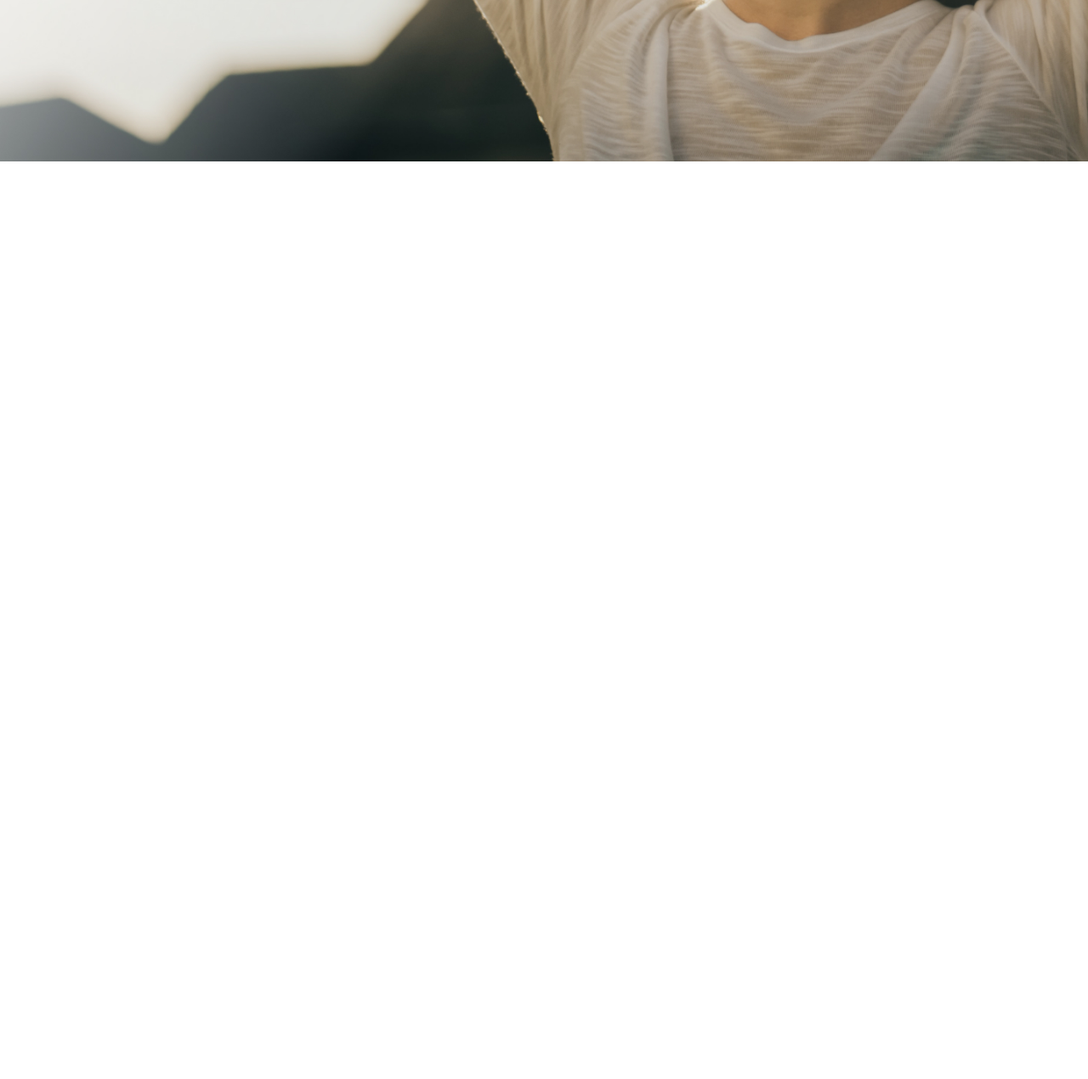
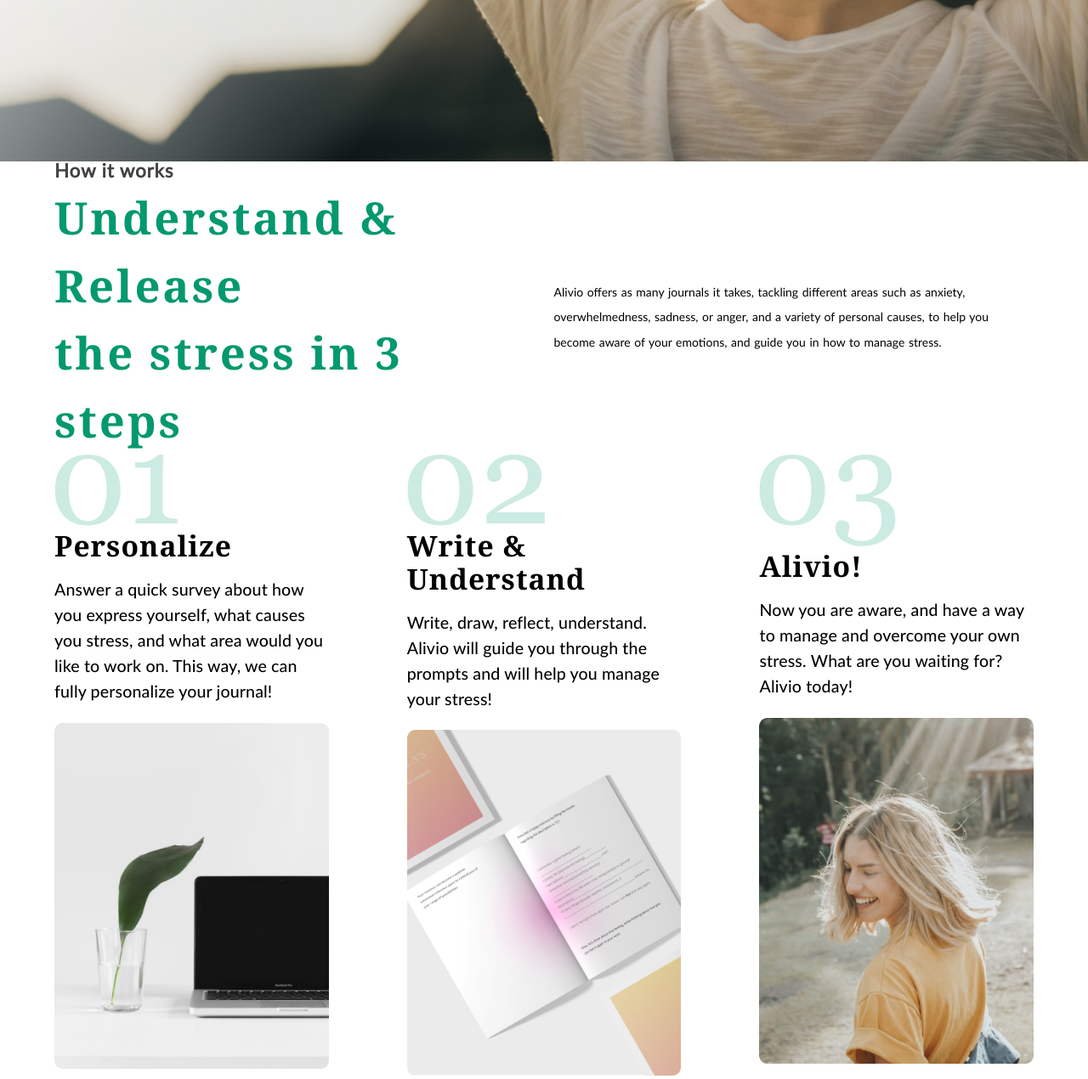
Before and after one commit to AlexanderSushkov/Alivio, a website: page index.html in a window 1280 px wide. Shown: the part 610-1880 px from the top of the page at 85% size. Before the commit the page ends 800 px from the top, so only its background shows below. Drawn offline with Linux system fonts and the light colour scheme; files whose address does not match are found by name.

Commit message:
add: section hand.sass

```diff
--- a/index.html
+++ b/index.html
@@ -51,6 +51,46 @@
       </div>
     </section>
     <!-- /.hero -->
+    <section class="hand">
+      <div class="container">
+        <h4 class="hand__program">How it works</h4>
+        <div class="works hand__works">
+          <div class="works__title">
+            <h2 class="title__release">Understand & Release <br>
+              the stress in 3 steps</h2>
+          </div>
+          <!-- /.works__title -->
+          <div class="works__text">
+            <p>Alivio offers as many journals it takes, tackling different areas such as anxiety, overwhelmedness, sadness, or anger, and a variety of personal causes, to help you become aware of your emotions, and guide you in how to manage stress.</p>
+          </div>
+          <!-- /.works__text -->
+        </div>
+        <!-- /.works hand__works -->
+        <div class="activity hand__activity">
+          <div class="card">
+            <img src="img/number-1.png" alt="">
+            <h3 class="card__title">Personalize</h3>
+            <p class="card__text">Answer a quick survey about how you express yourself, what causes you stress, and what area would you like to work on. This way, we can fully personalize your journal!</p>
+            <img src="img/card-img1.png" alt="">
+          </div>
+          <div class="card">
+            <img src="img/number-2.png" alt="">
+            <h3 class="card__title">Write & Understand</h3>
+            <p class="card__text">Write, draw, reflect, understand. Alivio will guide you through the prompts and will help you manage your stress!</p>
+            <img src="img/card-img2.png" alt="">
+          </div>
+          <div class="card">
+            <img src="img/number-3.png" alt="">
+            <h3 class="card__title">Alivio!</h3>
+            <p class="card__text">Now you are aware, and have a way to manage and overcome your own stress.
+            What are you waiting for? Alivio today!</p>
+            <img src="img/card-img3.png" alt="">
+          </div>
+        </div>
+        <!-- /.activity hand__activity -->
+      </div>
+    </section>
+    <!-- /.hand -->
   </div>
   <!-- /.main -->
 </body>
--- a/sass/_media.sass
+++ b/sass/_media.sass
@@ -1,29 +1,3 @@
-@media screen and ( min-width: 1200px )
-  .nav
-    &__item
-      font-size: 1.4rem
-      margin-right: 6.7rem
-  .start
-    &__forward
-      font-size: 1.5rem
-    &__btn
-      font-size: 1.5rem
-      padding: 0.92rem 3.5rem
-  .hero
-    &__content
-      max-width: 31.5rem
-    &__title
-      font-size: 4.6rem
-      font-weight: 700
-      letter-spacing: 0.45rem
-    &__text
-      font-size: 1.4rem
-      font-weight: 400
-      width: 28.7rem
-      letter-spacing: 0.01rem
-      line-height: 2.1rem
-    &__btn
-      font-size: 1.4rem
 @media screen and ( min-width: 1000px ) and ( max-width: 1200px )
   .menu
     align-items: center
--- a/sass/_normalize.scss
+++ b/sass/_normalize.scss
@@ -377,3 +377,10 @@
 [hidden] {
   display: none;
 }
+
+h2,
+h3,
+h4,
+   {
+  margin: 0
+}
--- a/sass/style.sass
+++ b/sass/style.sass
@@ -6,5 +6,6 @@
 @import 'grid'
 @import 'templates/header'
 @import 'templates/hero'
+@import 'templates/hand'
 
 @import 'media'
--- /dev/null
+++ b/sass/templates/_hand.sass
@@ -0,0 +1,45 @@
+.hand
+  &__program
+    font-size: 1.6rem
+    letter-spacing: 0.06rem
+    color:#424242
+    font-family: 'Lato Regular', sans-serif
+    font-weight: 600
+    font-style: normal
+  &__works
+    display: flex
+    flex-direction: row
+    align-items: center
+    justify-content: space-between
+.title
+  &__release
+    color: $primary
+    font-family: 'Georgia', sans-serif
+    font-weight: 700
+    font-style: normal
+.works
+  &__title
+    font-size: 2.5rem
+    letter-spacing: 0.21rem
+    line-height: 5.7rem
+    width: 50%
+  &__text
+    width: 49%
+    font-family: 'Lato Regular', sans-serif
+    font-weight: 500
+    word-spacing: 0.07rem
+    line-height: 2.13rem
+.activity
+  display: flex
+  justify-content: space-between
+.card
+  width: 28%
+  &__title
+    font-size: 2.4rem
+    letter-spacing: 0.07rem
+    font-family: 'Georgia', sans-serif
+  &__text
+    font-size: 1.4rem
+    letter-spacing: 0.01rem
+    line-height: 2.14rem
+    font-family: 'Lato Medium', sans-serif
--- a/sass/templates/_header.sass
+++ b/sass/templates/_header.sass
@@ -5,7 +5,7 @@
   width: 100%
   background-color: #FFFFFF
   z-index: 99
-  padding: 17px 0
+  padding: 1.21rem 0
   &::after
     content: ''
     position: absolute
@@ -29,15 +29,16 @@
     align-items: center
 .nav
   &__item
-    font-size: 15px
-    margin-right: 5rem
+    font-size: 1.4rem
+    margin-right: 6.7rem
     color: #292929
 .start
   font-family: 'Lato Medium', sans-serif
   &__forward
-    font-size: 15px
+    font-size: 1.5rem
     color: #000000
-    margin-right: 35px
+    margin-right: 2.5rem
   &__btn
-    padding: 13px 50px
+    font-size: 1.5rem
+    padding: 0.92rem 3.57rem
     border-radius: 4px
--- a/sass/templates/_hero.sass
+++ b/sass/templates/_hero.sass
@@ -1,22 +1,31 @@
 .hero
   background:  url("../../img/hero-bg.jpg") no-repeat center / cover
   height: 100vh
-  padding-top: 75.3px
+  padding-top: 126.3rempx
   display: flex
   flex-direction: column
   justify-content: center
   align-items: flex-start
   &__content
-    max-width: 24.5rem
+    max-width: 31.5rem
   &__title
-    font-size: 3.21rem
+    font-size: 4.6rem
+    font-weight: 700
+    letter-spacing: 0.45rem
     color: $primary
     font-family: 'Georgia', sans-serif
+    margin-bottom: 2.2rem
   &__text
     color: #484848
-    font-size: 17px
+    font-size: 1.4rem
+    font-weight: 400
+    width: 28.7rem
+    letter-spacing: 0.01rem
+    line-height: 2.1rem
     font-family: 'Lato Regular', sans-serif
+    margin-bottom: 3.8rem
   &__btn
     font-family: 'Lato Regular', sans-serif
-    padding: 20px 50px
+    padding: 1.49rem 3.68rem
     border-radius: 4px
+    font-size: 1.4rem
```
Also changed, not shown: css/style.css, img/card-img1.png (added), img/card-img2.png (added), img/card-img3.png (added), img/number-1.png (added), img/number-2.png (added), img/number-3.png (added).
